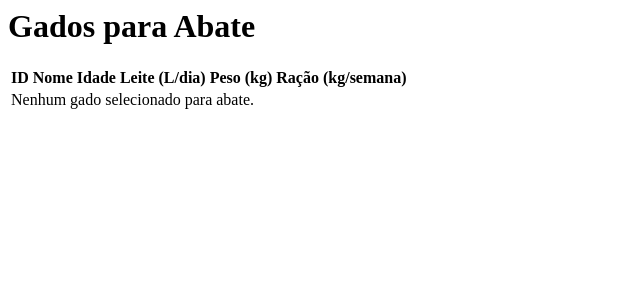
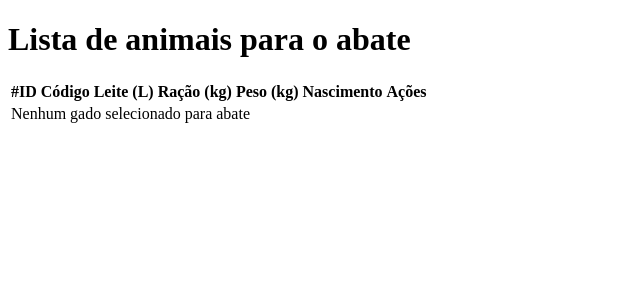
Before and after one commit to FelipeeBR/project-symfony-test, a Symfony app: template templates/cow/slaughter.html.twig in a window 1280 px wide. Shown: the top 300 px of the page, without its empty margins (0-640 px from the left). Run offline with Twig, Linux system fonts and the light colour scheme; the template is opened without the code that fills it, so the values that code supplies are empty; some libraries are stand-ins or nearby versions.

Commit message:
style: adiciona estilos na pagina de animais para abate

```diff
--- a/src/Form/CowType.php
+++ b/src/Form/CowType.php
@@ -6,6 +6,7 @@ use App\Entity\Cow;
 use App\Entity\Farm;
 use Symfony\Bridge\Doctrine\Form\Type\EntityType;
 use Symfony\Component\Form\AbstractType;
+use Symfony\Component\Form\Extension\Core\Type\CheckboxType;
 use Symfony\Component\Form\FormBuilderInterface;
 use Symfony\Component\OptionsResolver\OptionsResolver;
 
@@ -19,6 +20,10 @@ class CowType extends AbstractType
             ->add('food', null, ['label' => 'Ração consumido por semana (em quilogramas)'])
             ->add('weight', null, ['label' => 'Peso (em quilogramas)'])
             ->add('birth', null, ['label' => 'Data de nascimento'])
+            ->add('slaughtered', CheckboxType::class, [
+                'label'    => 'Animal abatido?',
+                'required' => false,
+            ])
             ->add('farm', EntityType::class, [
                 'class' => Farm::class,
                 'choice_label' => 'name',
--- a/templates/cow/edit.html.twig
+++ b/templates/cow/edit.html.twig
@@ -1,10 +1,10 @@
 {% extends 'base.html.twig' %}
 
-{% block title %}Editar Vaca {{ cow.code }}{% endblock %}
+{% block title %}Editar Gado código {{ cow.code }}{% endblock %}
 
 {% block body %}
     <div class="container mt-4">
-        <h1 class="h3 mb-3">Editar Vaca: {{ cow.code }}</h1>
+        <h1 class="h3 mb-3">Editar Gado código: {{ cow.code }}</h1>
         <div class="d-flex justify-content-end mb-3 gap-2">
             <a href="{{ path('cow_index') }}" class="btn btn-secondary btn-sm">
                 <i class="fas fa-arrow-left"></i> Voltar
--- a/templates/cow/slaughter.html.twig
+++ b/templates/cow/slaughter.html.twig
@@ -1,31 +1,62 @@
-<div>
-    <h1>Gados para Abate</h1>
-    <table>
-        <thead>
+{% extends 'base.html.twig' %}
+
+{% block title %}Lista para abate{% endblock %}
+
+{% block body %}
+<div class="container mt-4">
+    <div class="row">
+        <div class="col-12">
+            <div class="d-flex justify-content-between align-items-center mb-4">
+                <h1 class="h2"><i class="fas fa-cow me-2"></i>Lista de animais para o abate</h1>
+            </div>
+            <div class="card">
+                <div class="card-body p-0">
+                    <div class="table-responsive">
+                        <table class="table table-hover mb-0">
+                            <thead class="table-light">
                                 <tr>
-                <th>ID</th>
-                <th>Nome</th>
-                <th>Idade</th>
-                <th>Leite (L/dia)</th>
-                <th>Peso (kg)</th>
-                <th>Ração (kg/semana)</th>
+                                    <th class="text-nowrap">#ID</th>
+                                    <th class="text-nowrap">Código</th>
+                                    <th class="text-nowrap">Leite (L)</th>
+                                    <th class="text-nowrap">Ração (kg)</th>
+                                    <th class="text-nowrap">Peso (kg)</th>
+                                    <th class="text-nowrap">Nascimento</th>
+                                    <th class="text-center">Ações</th>
                                 </tr>
                             </thead>
                             <tbody>
                             {% for cow in listSlaughter %}
                                 <tr>
                                     <td>{{ cow.id }}</td>
-                    <td>{{ cow.code }}</td>
-                    <td>{{ cow.birth ? cow.birth|date('Y-m-d') : 'N/A' }}</td>
-                    <td>{{ cow.milk }}</td>
-                    <td>{{ cow.weight }}</td>
-                    <td>{{ cow.food }}</td>
+                                    <td><strong>{{ cow.code }}</strong></td>
+                                    <td>{{ cow.milk|number_format(2, ',', '.') }}</td>
+                                    <td>{{ cow.food|number_format(2, ',', '.') }}</td>
+                                    <td>{{ cow.weight|number_format(2, ',', '.') }}</td>
+                                    <td>{{ cow.birth ? cow.birth|date('d/m/Y') : '-' }}</td>
+                                    <td class="text-end">
+                                        <div class="d-flex gap-2 justify-content-center">
+                                            <a href="{{ path('cow_show', {'id': cow.id}) }}" class="btn btn-primary btn-sm" title="Visualizar">
+                                                <i class="fas fa-eye"></i> Visualizar
+                                            </a>
+                                            <a href="{{ path('cow_edit', {'id': cow.id}) }}" class="btn btn-success btn-sm" title="Editar">
+                                                <i class="fas fa-edit"></i> Editar
+                                            </a>
+                                        </div>
+                                    </td>
                                 </tr>
                             {% else %}
                                 <tr>
-                    <td colspan="6">Nenhum gado selecionado para abate.</td>
+                                    <td colspan="7" class="text-center py-4 text-muted">
+                                        <i class="fas fa-info-circle me-2"></i> Nenhum gado selecionado para abate
+                                    </td>
                                 </tr>
                             {% endfor %}
                             </tbody>
                         </table>
                     </div>
+                </div>
+            </div>
+        </div>
+    </div>
+</div>
+{% endblock %}
```
Also changed, not shown: src/Controller/CowController.php (+11 -1 lines), src/Service/CowService.php (+16 -0 lines), templates/home/index.html.twig (+19 -3 lines). Lines whose indentation alone changed are shown as unchanged.
